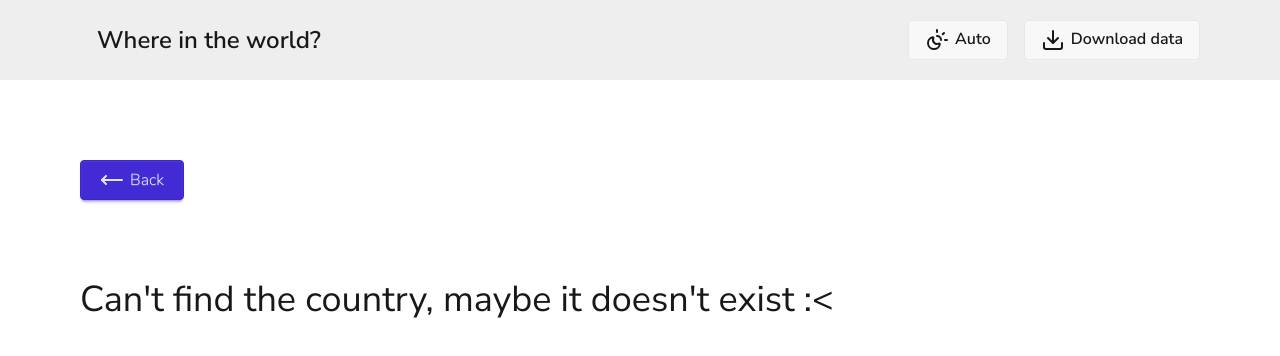
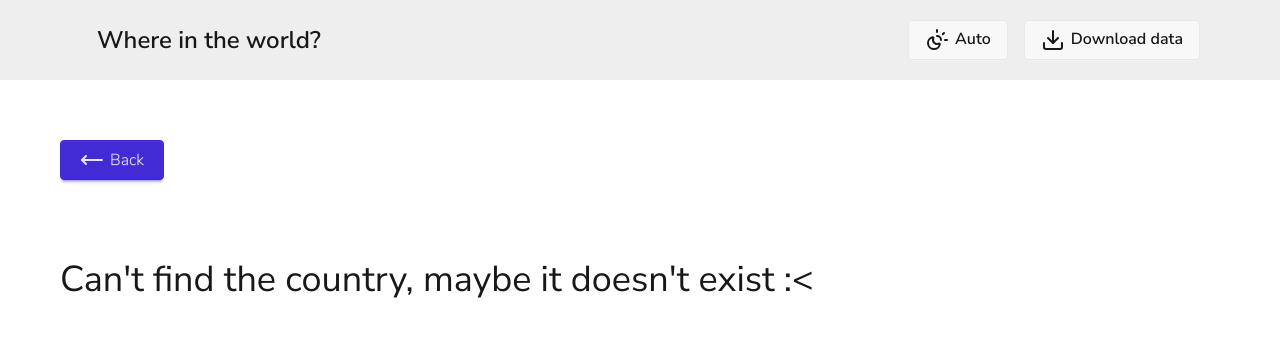
Before and after one commit to arjeenunez/project-countries-info, a React (Vite) app: page /1 in a window 1280 px wide. Shown: the top 356 px of the page. Built offline with nearby package versions, Linux system fonts and the light colour scheme.

Commit message:
Revised Load-more-button functionality, hidden when there is no data. Updated screen height, removed scroll for when there is no data, and on the country details page.

```diff
--- a/src/components/ThemeContainer.jsx
+++ b/src/components/ThemeContainer.jsx
@@ -5,7 +5,14 @@ const ThemeContainer = ({ children }) => {
     const {
         mode: { modes, modeSelect },
     } = useContext(ThemeContext);
-    return <div data-theme={modes[modeSelect % 3]}>{children}</div>;
+    return (
+        <div
+            data-theme={modes[modeSelect % 3]}
+            className='min-h-dvh'
+        >
+            {children}
+        </div>
+    );
 };
 
 export default ThemeContainer;
--- a/src/pages/CountriesPage.jsx
+++ b/src/pages/CountriesPage.jsx
@@ -18,7 +18,7 @@ const CountriesPage = () => {
         dispatch({ type: 'UPDATE_DISPLAY' });
     };
     return (
-        <div className='min-h-dvh px-4 py-6 md:px-20'>
+        <div className='min-h-fit px-4 py-6 md:px-20'>
             <div className='flex flex-wrap gap-y-10 mb-8 justify-between md:mb-12'>
                 <label className='input w-full max-w-120'>
                     <SearchIcon />
--- a/src/pages/CountryPage.jsx
+++ b/src/pages/CountryPage.jsx
@@ -36,7 +36,7 @@ const CountryPage = () => {
     const countryBorders = country?.borders?.map(el => countries?.find(e => e.cca3 === el).name.common) || [];
 
     return (
-        <div className='country flex flex-col px-7 py-10 md:p-20'>
+        <div className='country flex flex-col px-7 py-10 md:p-15'>
             {/* Back button */}
             <button
                 type='button'
@@ -55,7 +55,7 @@ const CountryPage = () => {
                     <img
                         src={`${countryFlag}`} //NOTE: SAMPLE ONLY
                         alt='flag'
-                        className='country__img h-full w-full max-w-140 max-h-57.25 mb-11 md:max-h-100 md:mb-0'
+                        className='country__img h-full w-full max-w-140 max-h-57.25 mb-11 md:max-h-100 md:mb-0 border border-black/20'
                     />
                     {/* Country details */}
                     <div className='w-full md:max-w-144 flex flex-col md:justify-center md:h-fit'>
```
